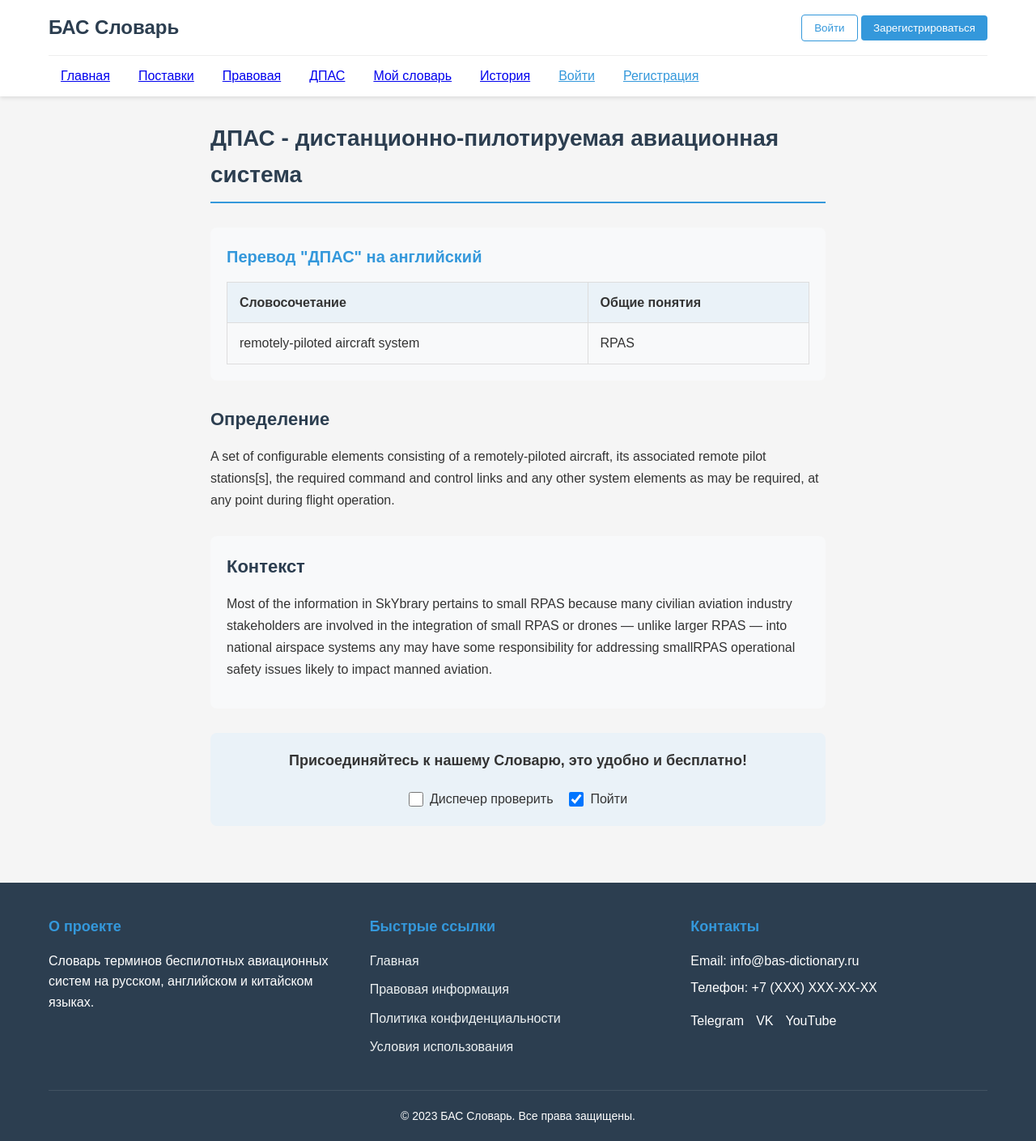
After one commit to Jlanceth/bas_project, a Django app: template bas_project/templates/pages/term-dpas.html in a window 1280 px wide. The commit adds this page. Shown: the whole page at 81% size. Run offline with Django 4.2, Linux system fonts and the light colour scheme; the template is opened without the code that fills it, so the values that code supplies are empty.

Commit message:
добавил страницы и добавил в css

```diff
--- a/bas_project/static_dev/style.css
+++ b/bas_project/static_dev/style.css
@@ -110,3 +110,454 @@ header {
     text-align: center;
     font-size: 14px;
 }
+
+/* Стили для страницы цепочки поставок */
+.supply-chain-section {
+    padding: 30px 0;
+}
+
+.page-title {
+    font-size: 28px;
+    margin-bottom: 25px;
+    color: #2c3e50;
+    text-align: center;
+}
+
+.search-component {
+    display: flex;
+    max-width: 600px;
+    margin: 0 auto 30px;
+}
+
+.search-input {
+    flex: 1;
+    padding: 12px 15px;
+    border: 1px solid #ddd;
+    border-radius: 4px 0 0 4px;
+    font-size: 16px;
+}
+
+.search-btn {
+    padding: 12px 20px;
+    background: #3498db;
+    color: white;
+    border: none;
+    border-radius: 0 4px 4px 0;
+    cursor: pointer;
+    transition: background 0.3s;
+}
+
+.search-btn:hover {
+    background: #2980b9;
+}
+
+.components-grid {
+    display: flex;
+    flex-direction: column;
+    gap: 20px;
+    margin-bottom: 40px;
+}
+
+.component-group {
+    display: flex;
+    flex-wrap: wrap;
+    gap: 15px;
+    justify-content: center;
+}
+
+.component-item {
+    background: white;
+    padding: 12px 20px;
+    border-radius: 4px;
+    box-shadow: 0 2px 5px rgba(0,0,0,0.1);
+    cursor: pointer;
+    transition: all 0.3s;
+}
+
+.component-item:hover {
+    background: #3498db;
+    color: white;
+    transform: translateY(-2px);
+}
+
+.supply-description {
+    background: white;
+    padding: 25px;
+    border-radius: 8px;
+    box-shadow: 0 2px 10px rgba(0,0,0,0.05);
+    margin-bottom: 30px;
+    line-height: 1.7;
+}
+
+.supply-description p {
+    margin-bottom: 15px;
+}
+
+.ad-space {
+    background: #f8f9fa;
+    border: 1px dashed #ccc;
+    padding: 40px;
+    text-align: center;
+    font-style: italic;
+    color: #7f8c8d;
+}
+
+/* Стили аутентификации */
+.auth-container {
+    display: flex;
+    justify-content: center;
+    align-items: center;
+    min-height: 80vh;
+    padding: 20px;
+}
+
+.auth-card {
+    background: white;
+    border-radius: 8px;
+    box-shadow: 0 4px 12px rgba(0, 0, 0, 0.1);
+    width: 100%;
+    max-width: 450px;
+    padding: 40px;
+}
+
+.auth-header {
+    text-align: center;
+    margin-bottom: 30px;
+}
+
+.auth-header h1 {
+    font-size: 24px;
+    color: #2c3e50;
+    margin-bottom: 10px;
+}
+
+.auth-subtitle {
+    color: #7f8c8d;
+    margin-bottom: 15px;
+}
+
+.auth-switch {
+    color: #7f8c8d;
+    margin-top: 15px;
+}
+
+.auth-switch a {
+    color: #3498db;
+    text-decoration: none;
+}
+
+.auth-form {
+    display: flex;
+    flex-direction: column;
+}
+
+.form-group {
+    margin-bottom: 20px;
+}
+
+.form-group label {
+    display: block;
+    margin-bottom: 8px;
+    color: #2c3e50;
+    font-weight: 500;
+}
+
+.form-group input {
+    width: 100%;
+    padding: 12px 15px;
+    border: 1px solid #ddd;
+    border-radius: 4px;
+    font-size: 16px;
+}
+
+.form-group input:focus {
+    border-color: #3498db;
+    outline: none;
+}
+
+.auth-features {
+    list-style-type: none;
+    margin: 20px 0;
+    padding-left: 5px;
+}
+
+.auth-features li {
+    position: relative;
+    padding-left: 20px;
+    margin-bottom: 8px;
+    color: #7f8c8d;
+}
+
+.auth-features li:before {
+    content: "•";
+    color: #3498db;
+    position: absolute;
+    left: 0;
+}
+
+.auth-actions {
+    display: flex;
+    justify-content: flex-end;
+    margin-bottom: 20px;
+}
+
+.forgot-password {
+    color: #3498db;
+    text-decoration: none;
+    font-size: 14px;
+}
+
+.auth-submit {
+    width: 100%;
+    padding: 12px;
+    font-size: 16px;
+}
+
+/* Стили страницы термина */
+.term-page {
+    max-width: 800px;
+    margin: 0 auto;
+    padding: 30px 20px;
+}
+
+.term-header h1 {
+    font-size: 28px;
+    color: #2c3e50;
+    margin-bottom: 30px;
+    border-bottom: 2px solid #3498db;
+    padding-bottom: 10px;
+}
+
+.term-translation {
+    background: #f8f9fa;
+    border-radius: 8px;
+    padding: 20px;
+    margin-bottom: 30px;
+}
+
+.term-translation h2 {
+    font-size: 20px;
+    margin-bottom: 15px;
+    color: #3498db;
+}
+
+.translation-table {
+    display: table;
+    width: 100%;
+    border-collapse: collapse;
+}
+
+.table-row {
+    display: table-row;
+}
+
+.table-row.header {
+    font-weight: bold;
+    background: #eaf2f8;
+}
+
+.table-cell {
+    display: table-cell;
+    padding: 12px 15px;
+    border: 1px solid #ddd;
+}
+
+.term-definition {
+    margin-bottom: 30px;
+}
+
+.term-definition h2,
+.term-context h3 {
+    font-size: 22px;
+    color: #2c3e50;
+    margin-bottom: 15px;
+}
+
+.term-definition p,
+.term-context p {
+    line-height: 1.7;
+    margin-bottom: 15px;
+}
+
+.term-context {
+    background: #f8f9fa;
+    padding: 20px;
+    border-radius: 8px;
+    margin-bottom: 30px;
+}
+
+.term-cta {
+    text-align: center;
+    padding: 20px;
+    background: #eaf2f8;
+    border-radius: 8px;
+}
+
+.term-cta p {
+    font-size: 18px;
+    margin-bottom: 20px;
+}
+
+.cta-checkboxes {
+    display: flex;
+    justify-content: center;
+    gap: 20px;
+}
+
+.checkbox-item {
+    display: flex;
+    align-items: center;
+    gap: 8px;
+    cursor: pointer;
+}
+
+.checkbox-item input {
+    width: 18px;
+    height: 18px;
+}
+
+/* Дополнительные стили для навигации */
+.nav-menu {
+    display: flex;
+    list-style: none;
+    gap: 5px;
+}
+
+.nav-menu li {
+    padding: 12px 15px;
+    position: relative;
+}
+
+.auth-link {
+    color: #3498db;
+    font-weight: 500;
+}
+
+/* Стиль для активной ссылки */
+.nav-menu li a.active {
+    color: #2980b9;
+    border-bottom: 2px solid #2980b9;
+}
+
+/* Адаптивность для мобильных */
+@media (max-width: 768px) {
+    .nav-menu {
+        flex-direction: column;
+        gap: 0;
+    }
+
+    .nav-menu li {
+        padding: 10px;
+        border-bottom: 1px solid #eee;
+    }
+}
+
+.btn {
+    padding: 8px 15px;
+    border-radius: 4px;
+    cursor: pointer;
+    font-weight: 500;
+    transition: all 0.3s ease;
+}
+
+.btn-primary {
+    background: #3498db;
+    color: white;
+    border: none;
+}
+
+.btn-primary:hover {
+    background: #2980b9;
+}
+
+.btn-outline {
+    border: 1px solid #3498db;
+    color: #3498db;
+    background: transparent;
+}
+
+.btn-outline:hover {
+    background: #3498db;
+    color: white;
+}
+
+.nav-menu li:hover {
+    background-color: #f8f9fa;
+}
+
+.nav-menu li a:hover {
+    color: #2980b9;
+}
+
+.nav-menu li a.active {
+    color: #2980b9;
+    border-bottom: 2px solid #2980b9;
+    padding-bottom: 5px;
+}
+
+@media (max-width: 600px) {
+    .table-row {
+        display: block;
+        margin-bottom: 15px;
+    }
+
+    .table-cell {
+        display: block;
+        padding: 8px;
+    }
+
+    .table-row.header {
+        display: none;
+    }
+}
+
+a:focus, button:focus, input:focus {
+    outline: 2px solid #3498db;
+    outline-offset: 2px;
+}
+
+.modal {
+    display: none;
+    position: fixed;
+    z-index: 1000;
+    left: 0;
+    top: 0;
+    width: 100%;
+    height: 100%;
+    background-color: rgba(0,0,0,0.5);
+}
+
+.modal-content {
+    background: white;
+    margin: 10% auto;
+    padding: 20px;
+    width: 80%;
+    max-width: 600px;
+    border-radius: 8px;
+}
+
+:root {
+    --primary-color: #3498db;
+    --primary-dark: #2980b9;
+    --text-color: #2c3e50;
+    --light-gray: #f8f9fa;
+    --dark-bg: #2c3e50;
+}
+
+
+.component-item {
+    transition: all 0.3s cubic-bezier(0.25, 0.8, 0.25, 1);
+}
+
+
+@media print {
+    header, footer, .ad-space {
+        display: none;
+    }
+
+    body {
+        background: white;
+        color: black;
+        font-size: 12pt;
+    }
+}
--- a/bas_project/templates/includes/navigation.html
+++ b/bas_project/templates/includes/navigation.html
@@ -1,9 +1,20 @@
+<!-- templates/includes/navigation.html -->
 <nav>
     <ul class="nav-menu">
+        <!-- Основные разделы -->
         <li><a href="/">Главная</a></li>
-        <li><a href="/legal">Правовая страница</a></li>
-        <li><a href="#">Мой словарь</a></li>
-        <li><a href="#">История</a></li>
-        <li><a href="#">Целевые поставки</a></li>
+        <li><a href="/supply-chain">Поставки</a></li>
+        <li><a href="/legal">Правовая</a></li>
+
+        <!-- Словарь терминов -->
+        <li><a href="/terms/dpas">ДПАС</a></li>
+
+        <!-- Пользовательские функции -->
+        <li><a href="/my-dictionary">Мой словарь</a></li>
+        <li><a href="/history">История</a></li>
+
+        <!-- Аутентификация -->
+        <li><a href="/login" class="auth-link">Войти</a></li>
+        <li><a href="/register" class="auth-link">Регистрация</a></li>
     </ul>
 </nav>
--- /dev/null
+++ b/bas_project/templates/pages/term-dpas.html
@@ -0,0 +1,51 @@
+<!-- templates/pages/terms/dpas.html -->
+{% extends '../base.html' %}
+
+{% block title %}ДПАС - Дистанционно-пилотируемая авиационная система | БАС Словарь{% endblock %}
+
+{% block content %}
+<div class="term-page">
+    <div class="term-header">
+        <h1>ДПАС - дистанционно-пилотируемая авиационная система</h1>
+
+        <div class="term-translation">
+            <h2>Перевод "ДПАС" на английский</h2>
+            <div class="translation-table">
+                <div class="table-row header">
+                    <div class="table-cell">Словосочетание</div>
+                    <div class="table-cell">Общие понятия</div>
+                </div>
+                <div class="table-row">
+                    <div class="table-cell">remotely-piloted aircraft system</div>
+                    <div class="table-cell">RPAS</div>
+                </div>
+            </div>
+        </div>
+    </div>
+
+    <div class="term-definition">
+        <h2>Определение</h2>
+        <p>A set of configurable elements consisting of a remotely-piloted aircraft, its associated remote pilot stations[s], the required command and control links and any other system elements as may be required, at any point during flight operation.</p>
+    </div>
+
+    <div class="term-context">
+        <h3>Контекст</h3>
+        <p>Most of the information in SkYbrary pertains to small RPAS because many civilian aviation industry stakeholders are involved in the integration of small RPAS or drones — unlike larger RPAS — into national airspace systems any may have some responsibility for addressing smallRPAS operational safety issues likely to impact manned aviation.</p>
+    </div>
+
+    <div class="term-cta">
+        <p><strong>Присоединяйтесь к нашему Словарю, это удобно и бесплатно!</strong></p>
+
+        <div class="cta-checkboxes">
+            <label class="checkbox-item">
+                <input type="checkbox">
+                <span>Диспечер проверить</span>
+            </label>
+            <label class="checkbox-item">
+                <input type="checkbox" checked>
+                <span>Пойти</span>
+            </label>
+        </div>
+    </div>
+</div>
+{% endblock %}
```
Also changed, not shown: bas_project/templates/auth/login.html (added, +36 -0 lines), bas_project/templates/auth/register.html (added, +39 -0 lines), bas_project/templates/pages/supply_chain.html (added, +53 -0 lines), bas_project/templates/pages/home.html (renamed from bas_project/templates/includes/pages/home.html), bas_project/templates/pages/legal.html (renamed from bas_project/templates/includes/pages/legal.html).
